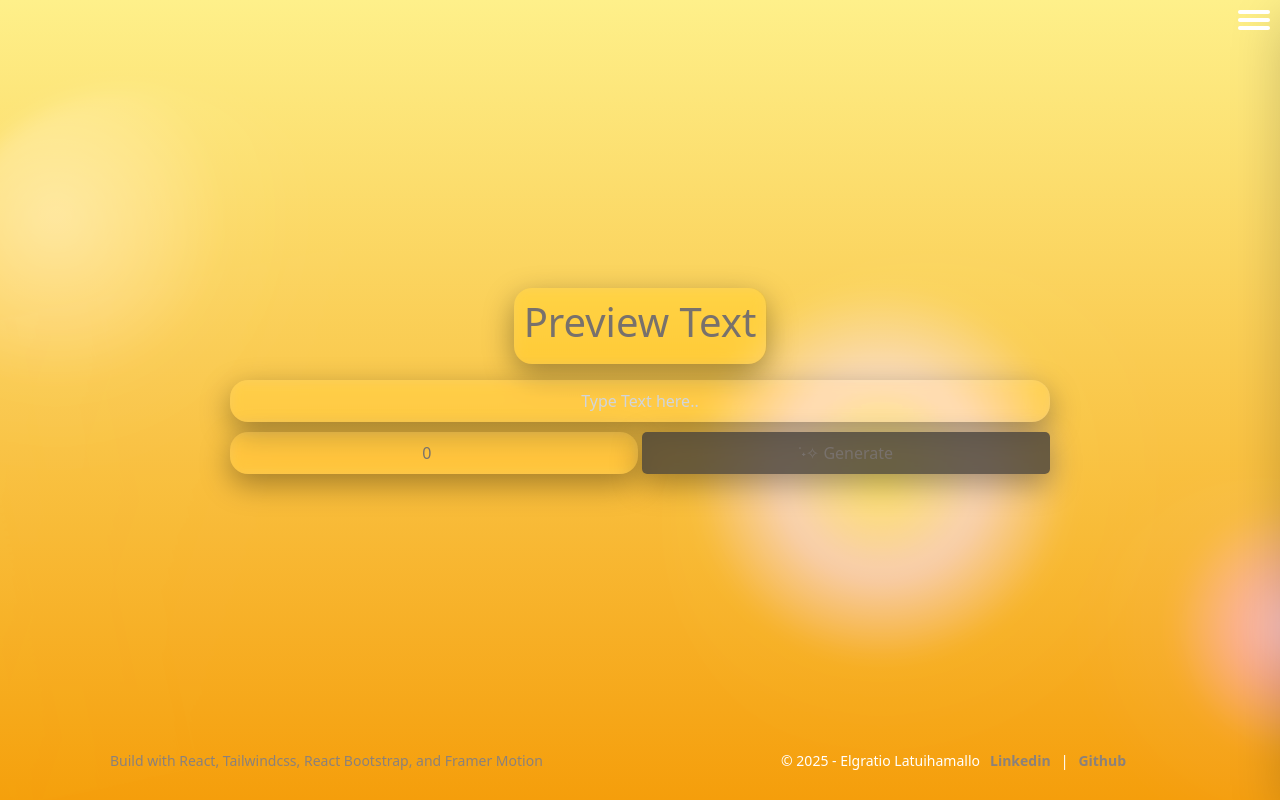
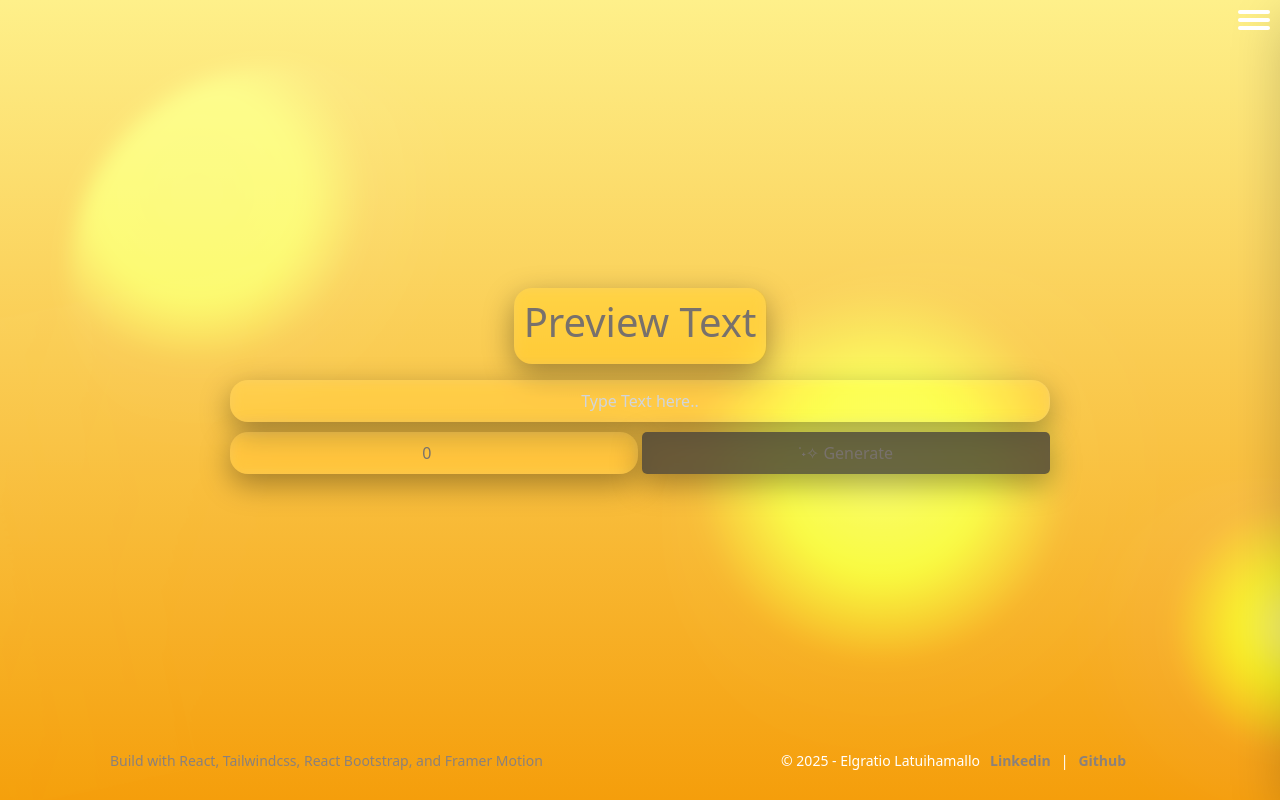
Before and after one commit to akael888/sentence-repeater, a React (Create React App) app in the folder my-app/: page / in a window 1280 px wide. Built offline with nearby package versions, Linux system fonts and the light colour scheme.

Commit message:
feat : Change the Color Scheme for the Blob Background

```diff
--- a/my-app/src/components/blob-background.js
+++ b/my-app/src/components/blob-background.js
@@ -6,15 +6,15 @@ export default function WaveBackground({ isDarkMode }) {
   // blob gradients
   const blob1 = isDarkMode
     ? "radial-gradient(circle at 30% 30%, #ffd859ff 0%, rgba(243,216,78,0.65) 25%, rgba(139,92,246,0.08) 40%, transparent 60%)"
-    : "radial-gradient(circle at 30% 30%, #ff6b6b 0%, rgba(255,74,74,0.65) 25%, rgba(255,107,107,0.08) 40%, transparent 60%)";
+    : "radial-gradient(circle at 30% 30%, #22f329ff 0%, rgba(57,255,35,1) 25%, rgba(255,107,107,0.08) 40%, transparent 60%)";
 
   const blob2 = isDarkMode
-    ? "radial-gradient(circle at 40% 40%, #f6953bff 0%, rgba(255, 141, 60, 0.65) 22%, rgba(59,130,246,0.06) 42%, transparent 65%)"
-    : "radial-gradient(circle at 40% 40%, #ff9a3c 0%, rgba(6,133,251,0.65) 22%, rgba(255,154,60,0.06) 42%, transparent 65%)";
+    ? "radial-gradient(circle at 40% 40%, #f6953bff 0%, rgba(255,141,60,0.65) 22%, rgba(59,130,246,0.06) 42%, transparent 65%)"
+    : "radial-gradient(circle at 40% 40%, #32ff40ff 0%, rgba(37,255,22,1) 22%, rgba(255,154,60,0.06) 42%, transparent 65%)";
 
   const blob3 = isDarkMode
     ? "radial-gradient(circle at 60% 40%, #ec4899 0%, rgba(236,72,153,0.7) 18%, rgba(236,72,153,0.06) 40%, transparent 70%)"
-    : "radial-gradient(circle at 60% 40%, #ff4dd2 0%, rgba(255,7,193,0.7) 18%, rgba(255,77,210,0.06) 40%, transparent 70%)";
+    : "radial-gradient(circle at 60% 40%, #4dff6bff 0%, rgba(98,255,7, 0.9) 18%, rgba(255,77,210,0.06) 40%, transparent 70%)";
 
   return (
     <div
@@ -25,7 +25,7 @@ export default function WaveBackground({ isDarkMode }) {
     >
       {/* Neon blobs */}
       <div
-        className="absolute -left-[12%] top-[8%] w-[420px] h-[420px] rounded-full
+        className="absolute -left-[1%] top-[5%] w-[420px] h-[420px] rounded-full
                    blur-[10px] mix-blend-screen opacity-90 animate-floatA"
         style={{ backgroundImage: blob1 }}
       ></div>
```
